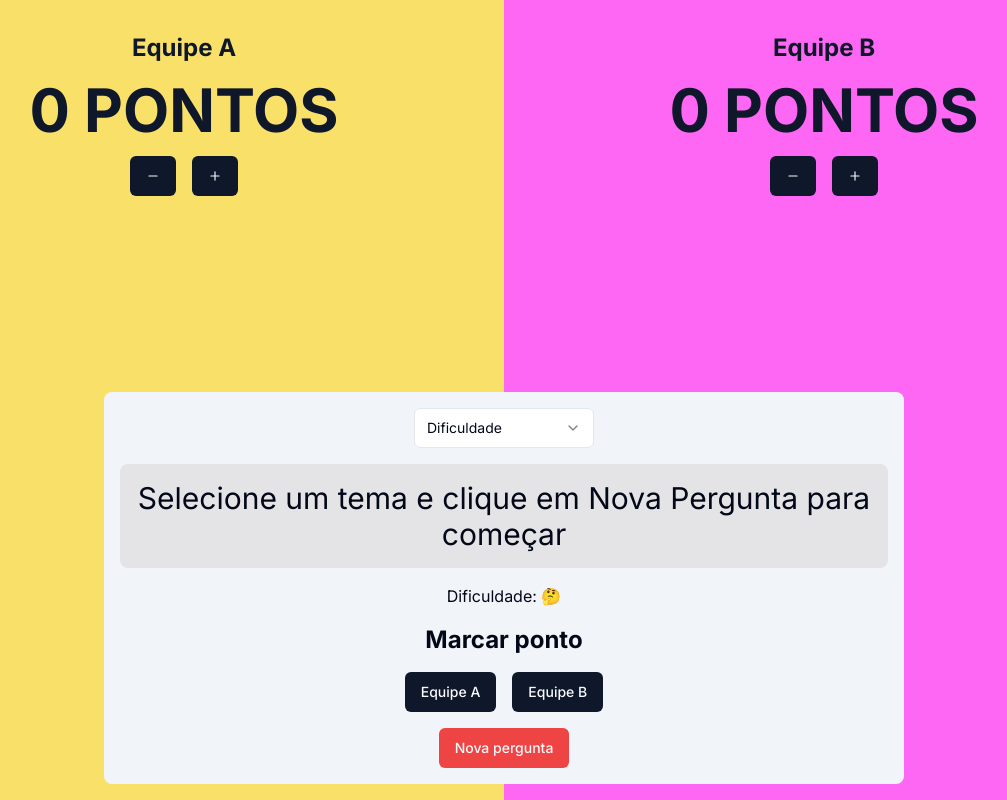
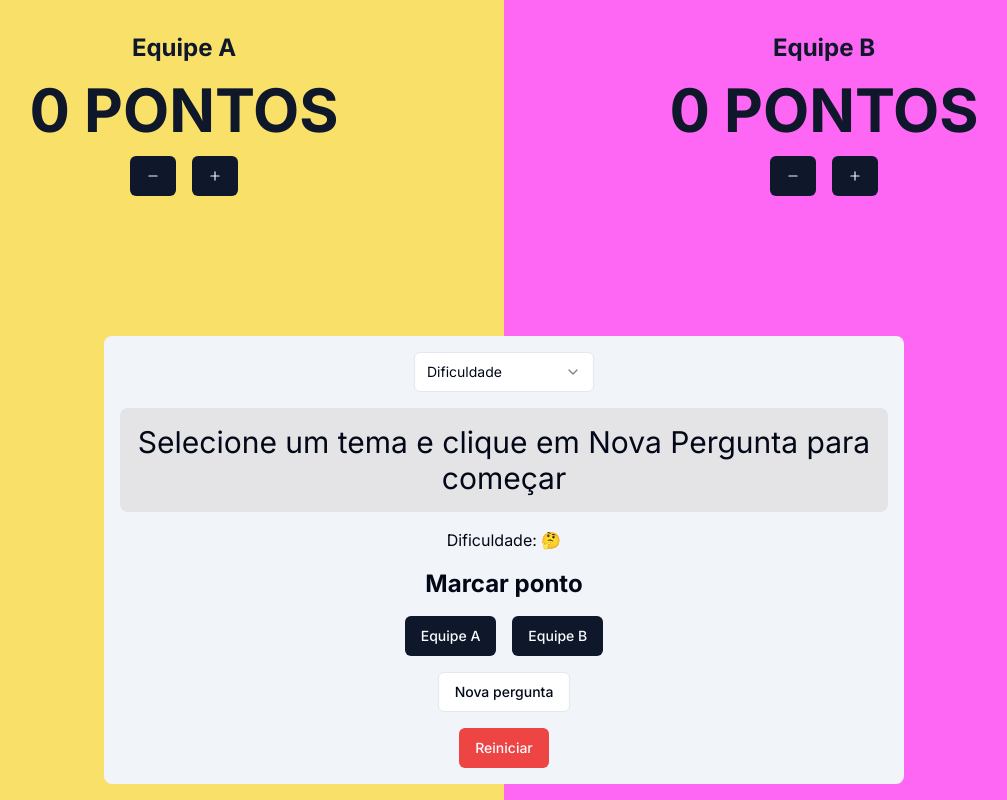
Before and after one commit to robertheory/requiz, a Next.js app: page / in a window 1280 px wide. Shown: the whole page, without its empty margins (136-1143 px from the left). Built offline with nearby package versions, Linux system fonts and the light colour scheme.

Commit message:
Refactor scoring logic and add reset functionality

```diff
--- a/src/app/page.tsx
+++ b/src/app/page.tsx
@@ -65,18 +65,37 @@ const Home = () => {
   };
 
   const handleUpdateTeamAPoints = (newPoints: number) => {
-    if (newPoints < 0) return;
+    if (newPoints < 0) {
+      setTeamAPoints(0);
+      storage.setItem('teamAPoints', String(0));
+      setScoringTeam('A');
+      return;
+    }
     setTeamAPoints(newPoints);
     storage.setItem('teamAPoints', String(newPoints));
     setScoringTeam('A');
   };
 
   const handleUpdateTeamBPoints = (newPoints: number) => {
-    if (newPoints < 0) return;
+    if (newPoints < 0) {
+      setTeamBPoints(0);
+      storage.setItem('teamBPoints', String(0));
+      setScoringTeam('B');
+      return;
+    }
 
     setTeamBPoints(newPoints);
     storage.setItem('teamBPoints', String(newPoints));
     setScoringTeam('B');
+  };
+
+  const handleResetPoints = () => {
+    setTeamAPoints(0);
+    setTeamBPoints(0);
+    storage.setItem('teamAPoints', String(0));
+    storage.setItem('teamBPoints', String(0));
+    setQuestionIndex(null);
+    setUsedQuestion([]);
   };
 
   return (
@@ -143,12 +162,12 @@ const Home = () => {
             </div>
           </div>
 
-          <Button
-            onClick={getRandomQuestion}
-            className=''
-            variant='destructive'
-          >
+          <Button onClick={getRandomQuestion} variant='outline'>
             Nova pergunta
+          </Button>
+
+          <Button onClick={handleResetPoints} variant='destructive'>
+            Reiniciar
           </Button>
         </div>
       </div>
```
